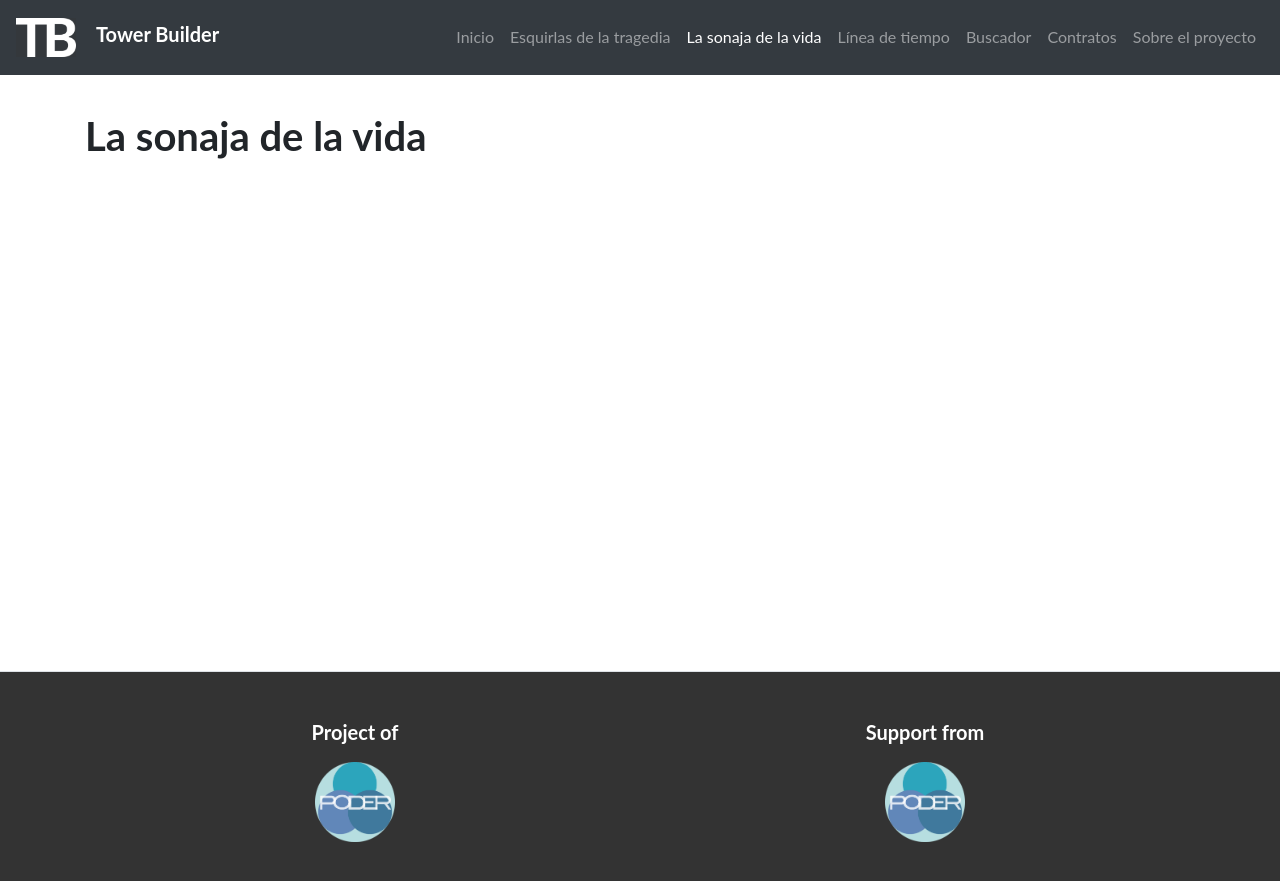
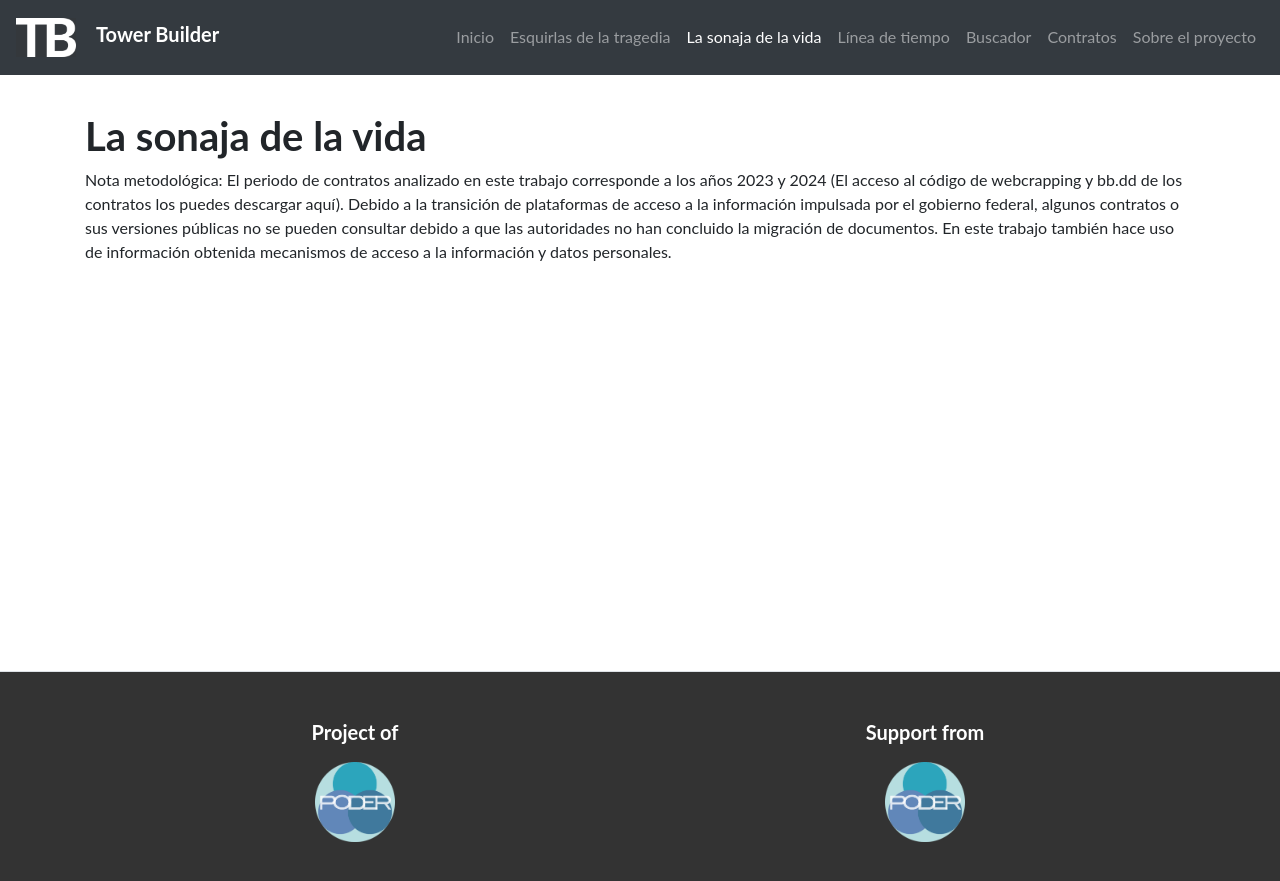
Before and after one commit to ProjectPODER/lasonajadelavida, a Jekyll site: the page built from 3-reportaje2.md, in a window 1280 px wide. Shown: the top 881 px of the page. Built offline with Jekyll 4.4.1, drawn with Linux system fonts in a browser that asks for light colours.

Commit message:
Update 3-reportaje2.md

```diff
--- a/3-reportaje2.md
+++ b/3-reportaje2.md
@@ -5,3 +5,7 @@ permalink: /la-sonaja-de-la-vida/
 ---
 
 # La sonaja de la vida
+
+
+Nota metodológica:
+El periodo de contratos analizado en este trabajo corresponde a los años 2023 y 2024 (El acceso al código de webcrapping y bb.dd de los contratos los puedes descargar aquí). Debido a la transición de plataformas de acceso a la información impulsada por el gobierno federal, algunos contratos o sus versiones públicas no se pueden consultar debido a que las autoridades no han concluido la migración de documentos. En este trabajo también hace uso de información obtenida mecanismos de acceso a la información y datos personales.
```
